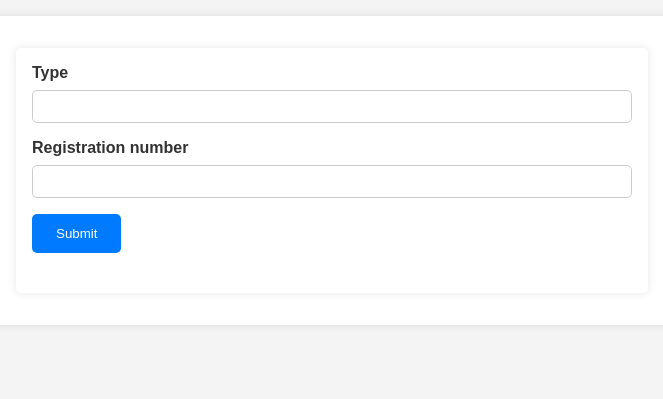
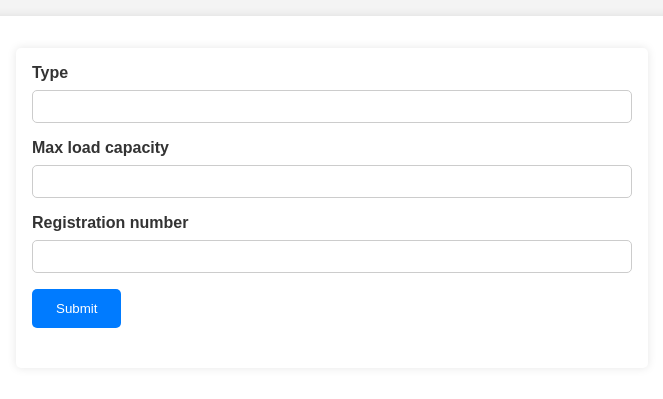
Before and after one commit to szmisztal/FreightHub, a Python web app: template app/dispatcher/templates/trailer_form.html in a window 1280 px wide. Shown: the part 103-502 px from the top of the page, without its empty margins (308-971 px from the left). Run offline with Jinja, Linux system fonts and the light colour scheme; the template is opened without the code that fills it: most values are stand-ins (such as "Sample title", 1, 10 or a date in 2020); form fields are guessed from the names that the template uses.

Commit message:
add max_load_capacity for Trailer model in templates

```diff
--- a/app/dispatcher/templates/trailer_details.html
+++ b/app/dispatcher/templates/trailer_details.html
@@ -7,6 +7,7 @@
 {% block content %}
 <div class="form-container trailer-details">
     <p><strong>Type:</strong> {{ trailer.type }}</p>
+    <p><strong>Maximum load capacity:</strong> {{ trailer.max_load_capacity }}</p>
     <p><strong>Registration number:</strong> {{ trailer.registration_number }}</p>
     <a href="{{ url_for('dispatcher.edit_trailer', id=trailer.id) }}" class="btn btn-primary">Edit</a><br>
     <a href="{{ url_for('dispatcher.confirm_trailer_delete', id=trailer.id) }}" class="btn btn-danger">Delete</a><br>
--- a/app/dispatcher/templates/trailer_form.html
+++ b/app/dispatcher/templates/trailer_form.html
@@ -16,6 +16,13 @@
             {% endfor %}
         </div>
         <div class="form-group">
+            <label for ="max_load_capacity">{{ form.max_load_capacity.label }}</label>
+            {{ form.max_load_capacity(id="max_load_capacity", class="form-control") }}
+            {% for error in form.max_load_capacity.errors %}
+                <span class="error">{{ error }}</span>
+            {% endfor %}
+        </div>
+        <div class="form-group">
             <label for="registration_number">{{ form.registration_number.label }}</label>
             {{ form.registration_number(id="registration_number", class="form-control", size=20) }}
             {% for error in form.registration_number.errors %}
```
